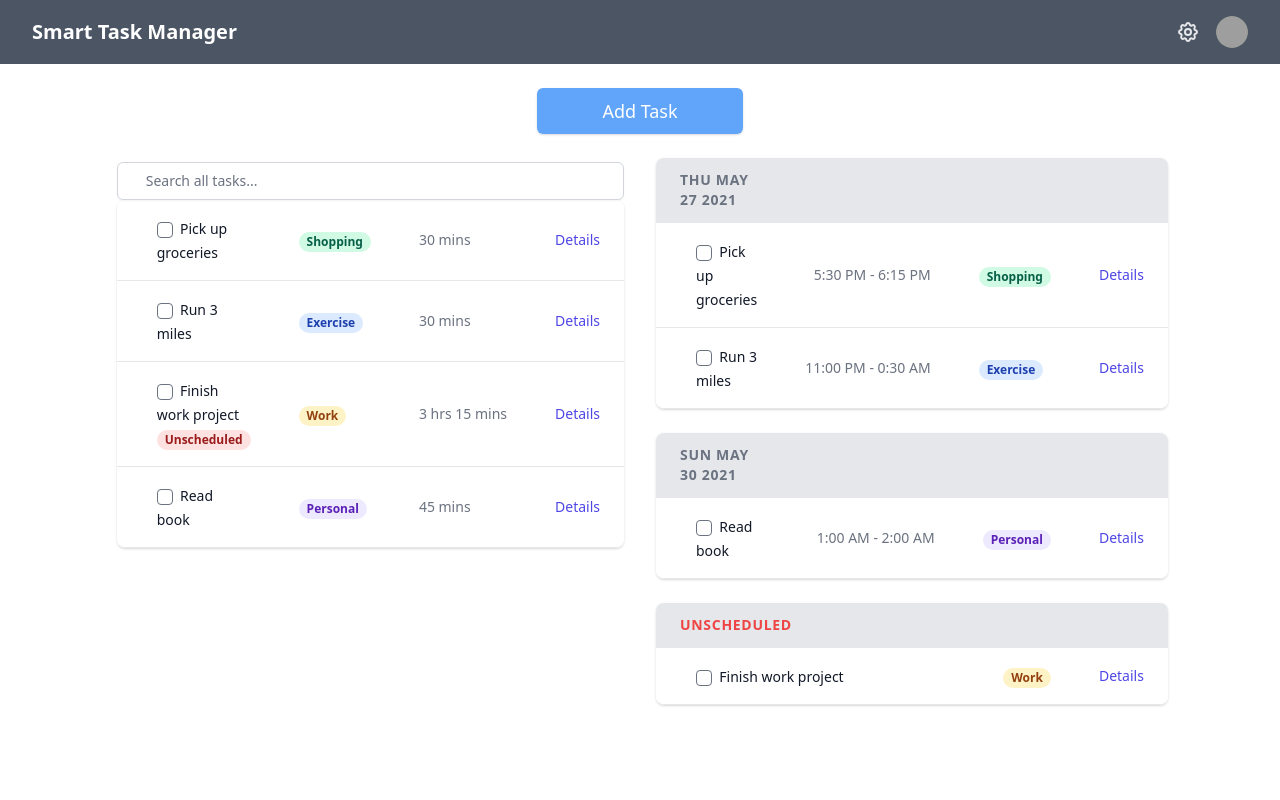
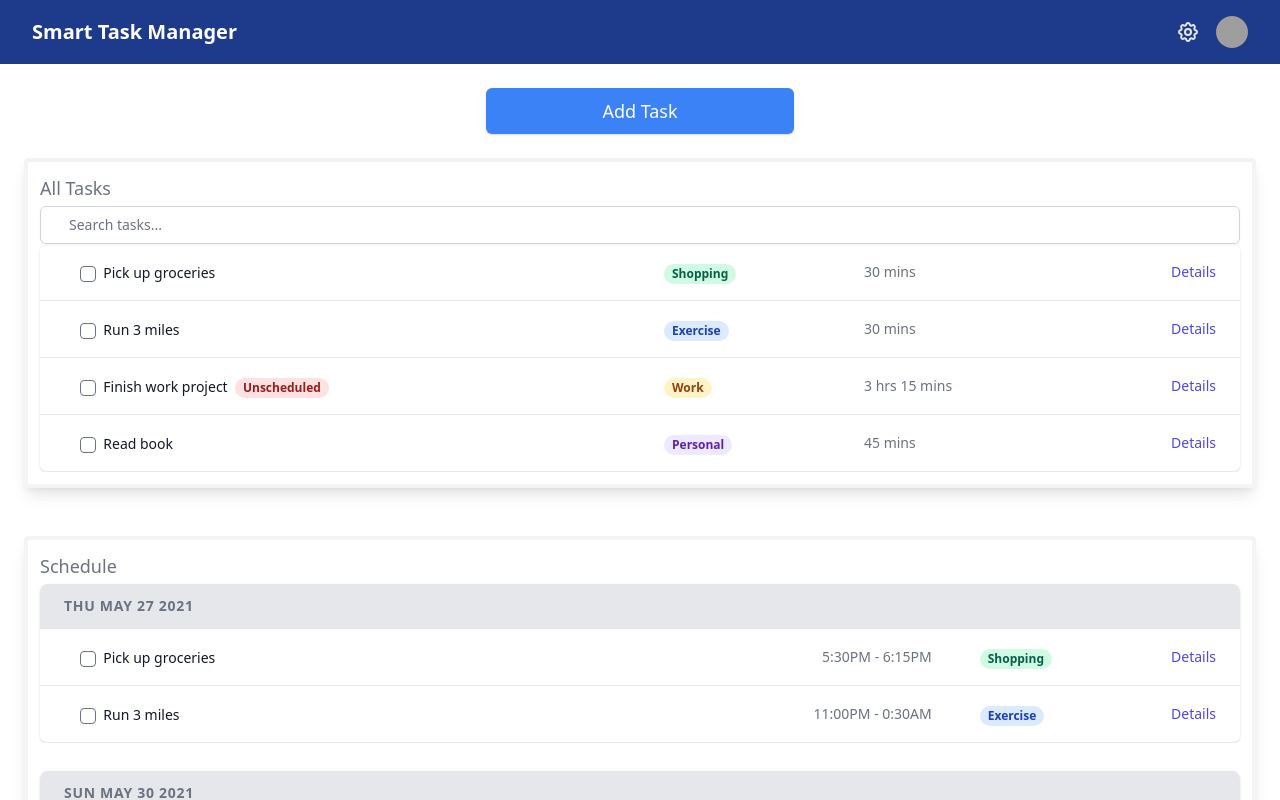
Before and after one commit to chase-mortensen/smart-task-manager, a Vue app in the folder smart-task-manager-app/: page / in a window 1280 px wide. Shown: the top 800 px of the page. Built offline with nearby package versions, Linux system fonts and the light colour scheme; grey boxes are pictures that could not be loaded.

Commit message:
Edited some of the styling to make things fit a little cleaner in different screen sizes

```diff
--- a/smart-task-manager-app/src/App.vue
+++ b/smart-task-manager-app/src/App.vue
@@ -10,22 +10,38 @@
     </header> -->
     <main class="relative">
       <div class="flex items-center justify-center pt-6 sm:px-6 min-w-min">
-        <button class="justify-center xl:w-1/6 w-full md:w-1/4">
+        <button class="justify-center 2xl:w-1/6 w-full md:w-1/4">
           <div class="rounded-md shadow">
-            <span class="whitespace-nowrap w-full flex items-center justify-center px-8 py-4 border border-transparent text-base font-medium rounded-md text-white bg-blue-400 hover:bg-blue-500 md:py-2 md:text-lg md:px-10">
+            <span class="whitespace-nowrap w-full flex items-center justify-center px-8 py-4 border border-transparent text-base font-medium rounded-md text-white bg-blue-500 hover:bg-blue-600 md:py-2 md:text-lg md:px-10">
               Add Task
             </span>
           </div>
         </button>
       </div>
-      <div class="grid xl:grid-cols-2 sm:grid-cols-1">
-        <div class="max-w-7xl xl:min-w-min sm:min-w-full xl:ml-auto py-6 sm:px-6 xl:pl-8 xl:pr-4 xl:w-5/6">
-          <TaskList />
+      <div class="grid 2xl:grid-cols-2 sm:grid-cols-1">
+        <div class="max-w-7xl 2xl:min-w-min sm:min-w-full 2xl:ml-auto py-6 sm:px-6 2xl:pl-8 2xl:pr-4 2xl:w-5/6">
+          <div class="rounded border-4 border-gray-100 sm:shadow-lg">
+            <div class="px-3 py-3">
+              <span class="text-lg text-gray-500">
+                All Tasks
+              </span>
+              <TaskList />
+            </div>
+          </div>
         </div>
         <!-- <div class="max-w-7xl xl:min-w-min sm:min-w-full xl:mr-auto py-6 sm:px-6 xl:pr-8 xl:pl-4"> -->
-        <div class="max-w-7xl sm:min-w-min xl:mr-auto py-6 sm:px-6 xl:pr-8 xl:pl-4 xl:w-5/6">
+        <div class="max-w-7xl sm:min-w-full 2xl:min-w-min 2xl:mr-auto py-6 sm:px-6 2xl:pr-8 2xl:pl-4 2xl:w-5/6">
           <!-- <h2>&nbsp;Schedule</h2> -->
-          <Schedule />
+          <div class="rounded border-4 border-gray-100 sm:shadow-lg">
+            <div class="px-3 py-3">
+              <span class="text-lg text-gray-500">
+                Schedule
+              </span>
+              <Schedule />
+            </div>
+          </div>
+
+
           <!-- <TaskList :tasks="state.tasks" /> -->
           <!-- <div class="border-4 border-dashed border-gray-200 rounded-lg h-96">
             <button @click="this.$store.commit('increment')">count is: {{ this.$store.state.count }}</button>
--- a/smart-task-manager-app/src/components/MenuBar.vue
+++ b/smart-task-manager-app/src/components/MenuBar.vue
@@ -1,6 +1,6 @@
 <template>
   <div>
-    <Disclosure as="nav" class="bg-gray-600 sticky top-0 z-50" v-slot="{ open }">
+    <Disclosure as="nav" class="bg-blue-900 sticky top-0 z-50" v-slot="{ open }">
       <div class="max-w-7xl mx-auto px-4 sm:px-6 lg:px-8">
         <div class="flex items-center justify-between h-16">
           <div class="flex items-center">
--- a/smart-task-manager-app/src/components/ScheduleDay.vue
+++ b/smart-task-manager-app/src/components/ScheduleDay.vue
@@ -1,8 +1,8 @@
 <template>
   <div class="flex flex-col">
-    <div class="-my-2 overflow-x-auto sm:-mx-6 lg:-mx-8">
+    <div class="overflow-x-auto sm:-mx-6 lg:-mx-8">
       <div
-        class="py-2 align-middle inline-block min-w-full sm:px-6 lg:px-8"
+        class="pt-1 align-middle inline-block min-w-full sm:px-6 lg:px-8"
       >
         <div
           class="shadow max-w-full overflow-hidden border-b border-gray-200 sm:rounded-lg"
@@ -13,10 +13,10 @@
                 <th v-if="date !== 'unscheduled'" scope="colgroup" class="px-6 py-3 text-left text-sm font-big text-gray-500 uppercase tracking-wider w-1/2">
                   {{ formatDate(date) }}
                 </th>
-                <th v-else scope="colgroup" class="px-6 py-3 text-left text-sm font-big text-red-500 uppercase tracking-wider w-1/2">
+                <th v-else scope="colgroup" class="px-6 py-3 text-left text-sm font-big text-red-500 uppercase tracking-wider w-1/3">
                   Unscheduled
                 </th>
-                <th v-show="!state.isMobile" class="w-1/6"></th>
+                <th v-show="!state.isMobile" class="w-1/3"></th>
                 <th v-show="!state.isMobile" class="w-1/6"></th>
                 <th class="w-1/6"></th>
               </tr>
--- a/smart-task-manager-app/src/components/ScheduleDayItem.vue
+++ b/smart-task-manager-app/src/components/ScheduleDayItem.vue
@@ -12,7 +12,7 @@
         </div>
       </div>
     </td>
-    <td class="px-6 py-4 whitespace-nowrap text-sm text-gray-500 text-right" v-show="!state.isMobile">
+    <td class="px-6 py-4 whitespace-normal text-sm text-gray-500 text-right" v-show="!state.isMobile">
       <span v-if="task.isScheduled">{{ getTime(task) }}</span>
       <!-- <span v-else class="px-2 inline-flex text-xs leading-5 font-semibold rounded-full bg-red-100 text-red-800">
         Unscheduled
@@ -72,7 +72,7 @@ let formatTime = (date) => {
   if (hours > 12) {
     hours -= 12
   }
-  return hours + ':' + mins + ' ' + amPm
+  return hours + ':' + mins + amPm
 }
 
 let getTime = (task) => {
--- a/smart-task-manager-app/src/components/TaskList.vue
+++ b/smart-task-manager-app/src/components/TaskList.vue
@@ -1,8 +1,8 @@
 <template>
   <div class="flex flex-col">
-    <div class="-my-2 overflow-x-auto sm:-mx-6 lg:-mx-8">
+    <div class="overflow-x-auto sm:-mx-6 lg:-mx-8">
       <div
-        class="py-2 align-middle inline-block min-w-full w-auto sm:px-6 lg:px-8"
+        class="py-0 align-middle inline-block min-w-full w-auto sm:px-6 lg:px-8"
       >
       <!-- <h2>&nbsp;Task List</h2> -->
 
--- a/smart-task-manager-app/src/components/TaskListSearchBar.vue
+++ b/smart-task-manager-app/src/components/TaskListSearchBar.vue
@@ -5,7 +5,7 @@
         <span class="text-gray-500 sm:text-sm">
         </span>
       </div>
-      <input type="text" name="price" id="price" v-model="searchText" class="focus:ring-indigo-500 focus:border-indigo-500 block w-full pl-7 pr-12 sm:text-sm border-gray-300 rounded-md" placeholder="Search all tasks..." />
+      <input type="text" name="price" id="price" v-model="searchText" class="focus:ring-indigo-500 focus:border-indigo-500 block w-full pl-7 pr-12 sm:text-sm border-gray-300 rounded-md" placeholder="Search tasks..." />
     </div>
   </div>
 </template>
```
